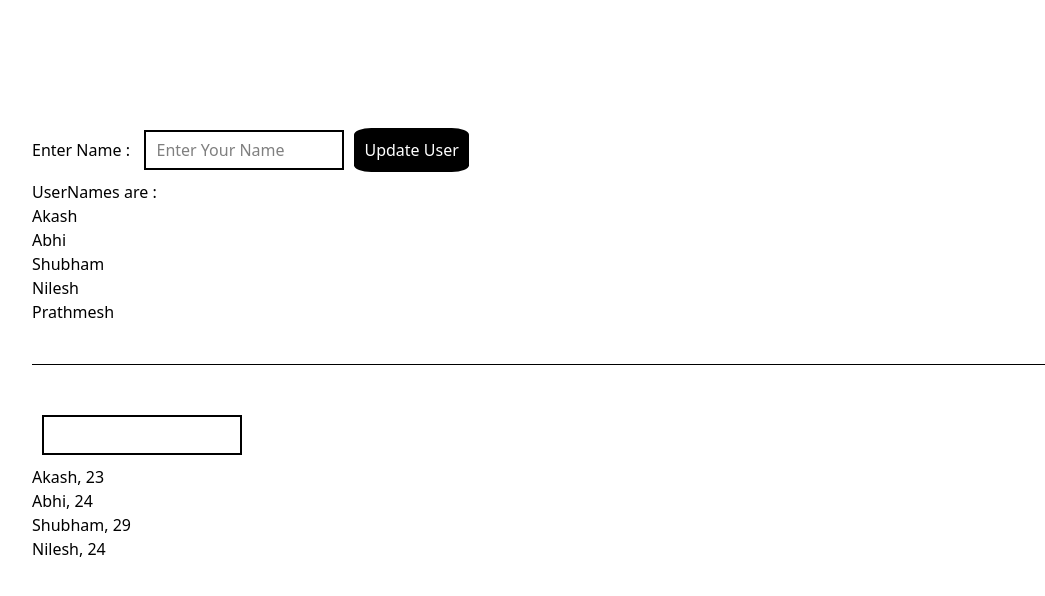
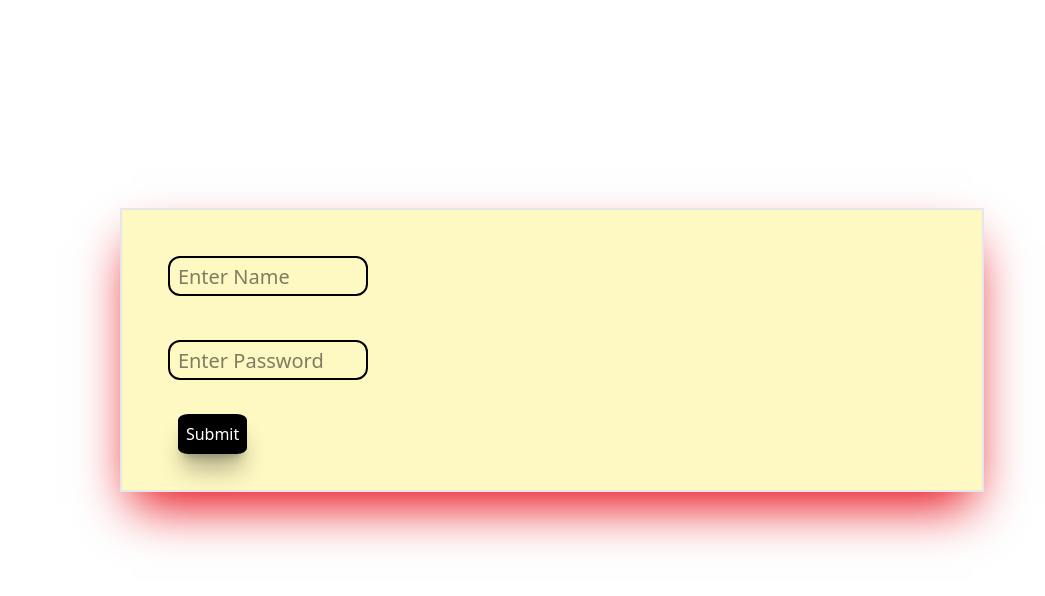
Before and after one commit to khotAkash07/ReactPractice, a React (Vite) app in the folder FromJan26/: page / in a window 1280 px wide. Shown: the top 596 px of the page, without its empty margins (88-1133 px from the left). Built offline with nearby package versions, Linux system fonts and the light colour scheme.

Commit message:
Practice on UpdateArrayAndObject in state

```diff
--- a/FromJan26/src/Animation/UseTransitionHook.jsx
+++ b/FromJan26/src/Animation/UseTransitionHook.jsx
@@ -6,7 +6,7 @@ let DataLoadHandle=()=>{
     const [isPending, startTransition] = useTransition(false);
    function handleButton(){
        startTransition(async ()=>{
-           await new Promise(resolve => setTimeout(resolve, 6000))
+           await new Promise(res => setTimeout(res, 6000))
            }
        );
     }
--- a/FromJan26/src/App.jsx
+++ b/FromJan26/src/App.jsx
@@ -4,12 +4,13 @@ import PureFunction from "./PureFunction/PureFunction.jsx";
 import Parent from "./LiftingStateUp/Parent.jsx";
 import UpdateObjectInState from "./UpdateObjectInState/UpdateObjectInState.jsx";
 import UpdateArrayInState from "./UpdateObjectInState/UpdateArrayInState.jsx";
+import FromSubmission from "./propsPractice/UseFromStatusApp.jsx";
 
 function App() {
 
   return (
     <>
-        <UpdateArrayInState />
+        <FromSubmission />
     </>
   )
 }
```
